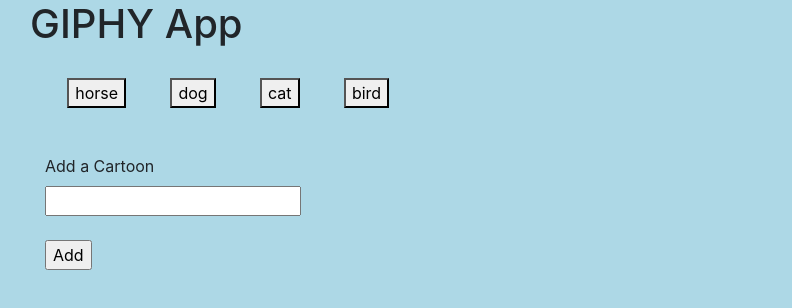
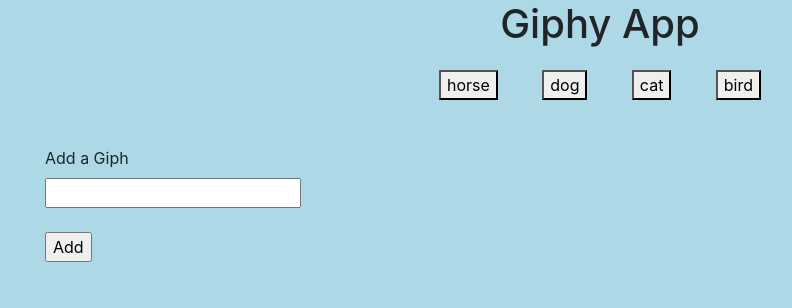
Before and after one commit to sajadgzd/GifTastic, a plain HTML site: page index.html in a window 1280 px wide. Shown: the whole page, without its empty margins (40-832 px from the left). Drawn offline with nearby package versions, Linux system fonts and the light colour scheme.

Commit message:
refine CSS

```diff
--- a/assets/css/style.css
+++ b/assets/css/style.css
@@ -2,7 +2,16 @@
     margin: 2%;
 }
 
-img {
+.category {
+    margin: 0 auto;
+    text-align: center;
+}
+
+.header {
+    margin: 0 auto;
+}
+
+.holders {
     display: inline-block;
     /* margin-left: 2%; */
     margin: 2%;
--- a/assets/javascript/app.js
+++ b/assets/javascript/app.js
@@ -29,7 +29,7 @@ $(document).ready(function() {
             console.log(response);
             console.log(queryURL);
             for (let i = 0; i < 10; i++) {
-                $(".giph").append($(`<div class='holder-${[i]}'>`));
+                $(".giph").append($(`<div class='holder-${[i]} holders' >`));
                 $(`.holder-${[i]}`).prepend(`<img src=${response.data[i].images.fixed_height_still.url} data-animate=${response.data[i].images.fixed_height_downsampled.url} data-still=${response.data[i].images.fixed_height_still.url} data-status='still'/>`);
                 $(`.holder-${[i]}`).prepend(`<p>Rating: ${response.data[i].rating}</p>`);
             }
--- a/index.html
+++ b/index.html
@@ -11,14 +11,14 @@
 <body class="wallpaper">
     <div class="container">
         <div class="row">
-            <h1 class="header">GIPHY App</h1>
+            <h1 class="header">Giphy App</h1>
         </div>
         <div class="category"></div>
         <br>
         <div class="row">
             <div class="col-lg-2">
                 <form id="cartoons-form">
-                    <label for="cartoons-input">Add a Cartoon</label>
+                    <label for="cartoons-input">Add a Giph</label>
                     <input type="text" id="cartoons-input">
                     <br>
                     <br>
```
